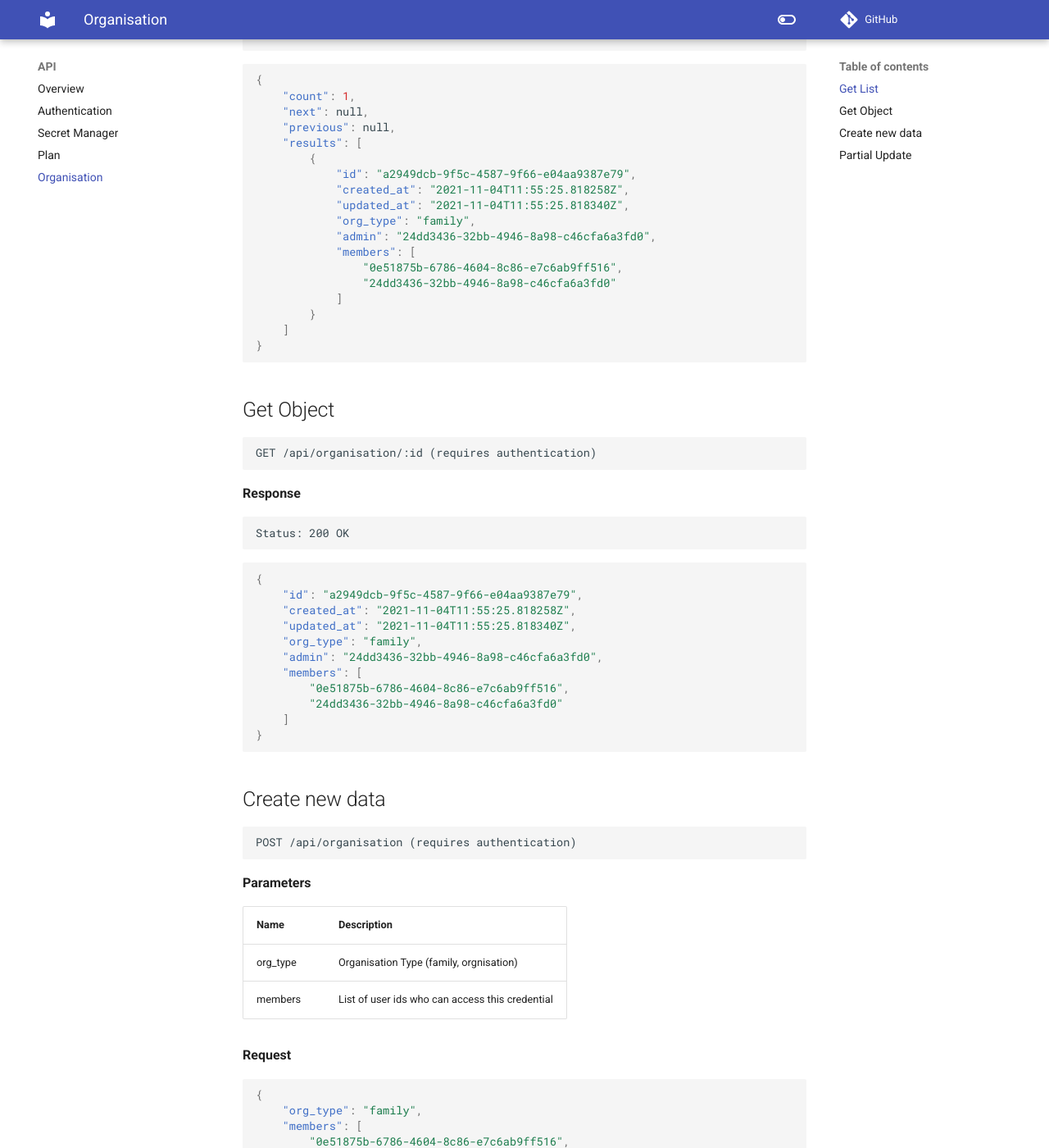
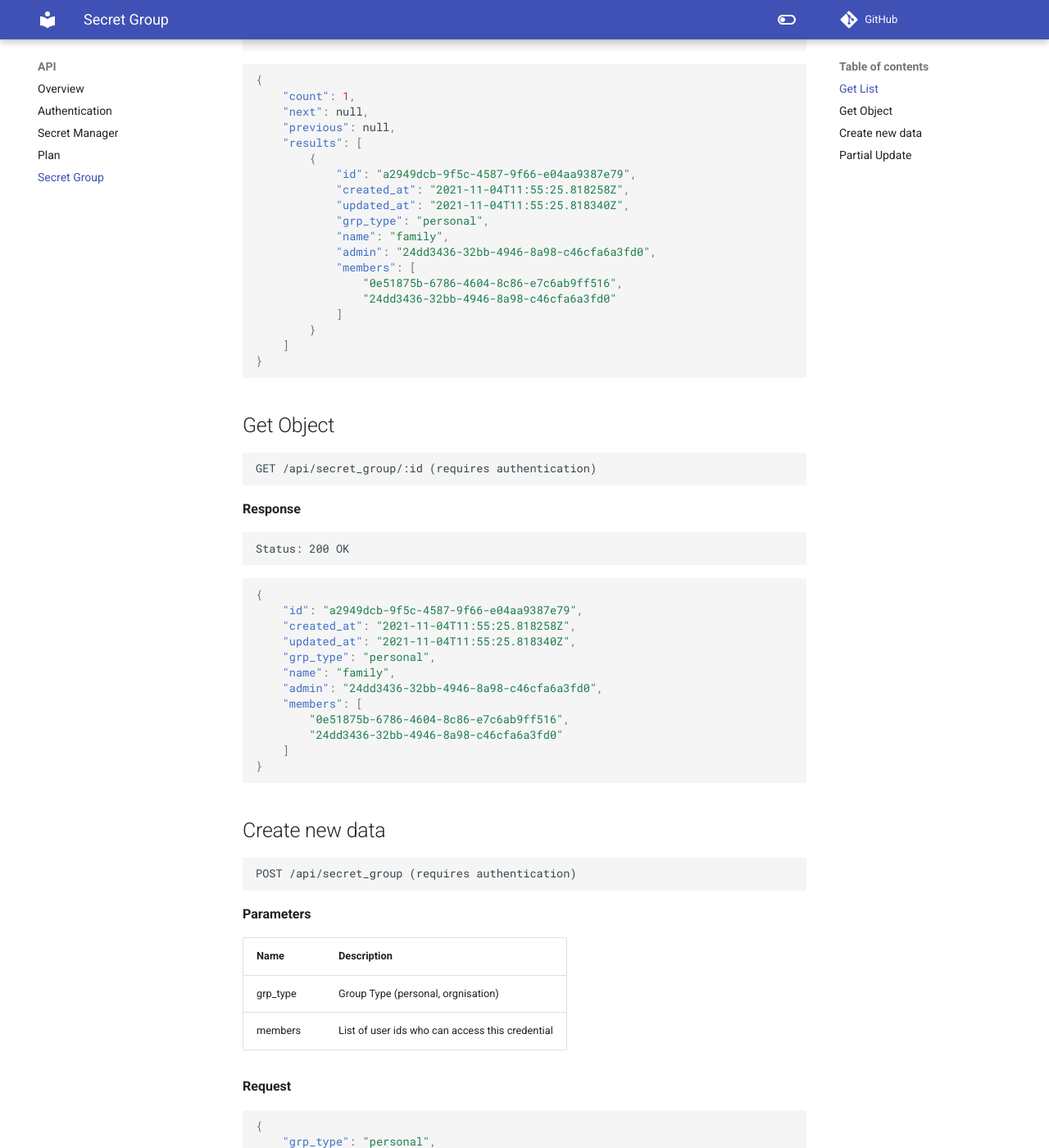
Before and after one commit to purnendukar/PassCave-backend, an MkDocs documentation site: the page built from docs/api/4-secret-group.md, in a window 1280 px wide and 1400 px high, scrolled down 478 px. Shown: the whole window at 82% size. Built offline with MkDocs 1.6.1 and Material for MkDocs 9.7.7, drawn with Linux system fonts in a browser that asks for light colours; comment, search, counter and statistics services are not loaded; some of the changed text lies outside the part shown.

Commit message:
chore: organisation -> secret group doc

````diff
--- a/docs/api/4-organisation.md
+++ b/docs/api/4-secret-group.md
@@ -1,4 +1,4 @@
-# Organisation
+# Group
 
 !!!info
     For API overview and usages, check out [this page](0-overview.md)
@@ -6,7 +6,7 @@
 ## Get List
 
 ```
-GET /api/organisation (requires authentication)
+GET /api/secret_group (requires authentication)
 ```
 
 **Response**
@@ -23,7 +23,8 @@ Status: 200 OK
             "id": "a2949dcb-9f5c-4587-9f66-e04aa9387e79",
             "created_at": "2021-11-04T11:55:25.818258Z",
             "updated_at": "2021-11-04T11:55:25.818340Z",
-            "org_type": "family",
+            "grp_type": "personal",
+            "name": "family",
             "admin": "24dd3436-32bb-4946-8a98-c46cfa6a3fd0",
             "members": [
                 "0e51875b-6786-4604-8c86-e7c6ab9ff516",
@@ -37,7 +38,7 @@ Status: 200 OK
 ## Get Object
 
 ```
-GET /api/organisation/:id (requires authentication)
+GET /api/secret_group/:id (requires authentication)
 ```
 
 **Response**
@@ -49,7 +50,8 @@ Status: 200 OK
     "id": "a2949dcb-9f5c-4587-9f66-e04aa9387e79",
     "created_at": "2021-11-04T11:55:25.818258Z",
     "updated_at": "2021-11-04T11:55:25.818340Z",
-    "org_type": "family",
+    "grp_type": "personal",
+    "name": "family",
     "admin": "24dd3436-32bb-4946-8a98-c46cfa6a3fd0",
     "members": [
         "0e51875b-6786-4604-8c86-e7c6ab9ff516",
@@ -62,20 +64,20 @@ Status: 200 OK
 ## Create new data
 
 ```
-POST /api/organisation (requires authentication)
+POST /api/secret_group (requires authentication)
 ```
 
 **Parameters**
 
 Name     | Description
 ---------|-------------------------------------
-org_type | Organisation Type (family, orgnisation)
+grp_type | Group Type (personal, orgnisation)
 members | List of user ids who can access this credential
 
 **Request**
 ```json
 {
-    "org_type": "family",
+    "grp_type": "personal",
     "members": [
         "0e51875b-6786-4604-8c86-e7c6ab9ff516",
         "24dd3436-32bb-4946-8a98-c46cfa6a3fd0"
@@ -92,7 +94,8 @@ Status: 201 Created
     "id": "a2949dcb-9f5c-4587-9f66-e04aa9387e79",
     "created_at": "2021-11-04T11:55:25.818258Z",
     "updated_at": "2021-11-04T11:55:25.818340Z",
-    "org_type": "family",
+    "grp_type": "personal",
+    "name": "family",
     "admin": "24dd3436-32bb-4946-8a98-c46cfa6a3fd0",
     "members": [
         "0e51875b-6786-4604-8c86-e7c6ab9ff516",
@@ -105,20 +108,22 @@ Status: 201 Created
 ## Partial Update
 
 ```
-PATCH /api/organisation/:id (requires authentication)
+PATCH /api/secret_group/:id (requires authentication)
 ```
 
 **Parameters**
 
 Name     | Description
 ---------|-------------------------------------
-org_type | Organisation Type (family, orgnisation)
+grp_type | Group Type (personal, orgnisation)
 members | List of user ids who can access this credential
+name | Name of the group
 
 **Request**
 ```json
 {
-    "org_type": "family",
+    "grp_type": "personal",
+    "name": "family",
     "members": [
         "0e51875b-6786-4604-8c86-e7c6ab9ff516",
         "24dd3436-32bb-4946-8a98-c46cfa6a3fd0"
@@ -135,7 +140,8 @@ Status: 200 OK
     "id": "a2949dcb-9f5c-4587-9f66-e04aa9387e79",
     "created_at": "2021-11-04T11:55:25.818258Z",
     "updated_at": "2021-11-04T11:55:25.818340Z",
-    "org_type": "family",
+    "grp_type": "personal",
+    "name": "family",
     "admin": "24dd3436-32bb-4946-8a98-c46cfa6a3fd0",
     "members": [
         "0e51875b-6786-4604-8c86-e7c6ab9ff516",
--- a/mkdocs.yml
+++ b/mkdocs.yml
@@ -11,7 +11,7 @@ nav:
   - Authentication: api/1-auth.md
   - Secret Manager: api/2-credential.md
   - Plan: api/3-plan.md
-  - Organisation: api/4-organisation.md
+  - Secret Group: api/4-secret-group.md
   # - Errors: api/errors.md
 # - Technical Specs:
 #   - Server Config: backend/server_config.md
````
